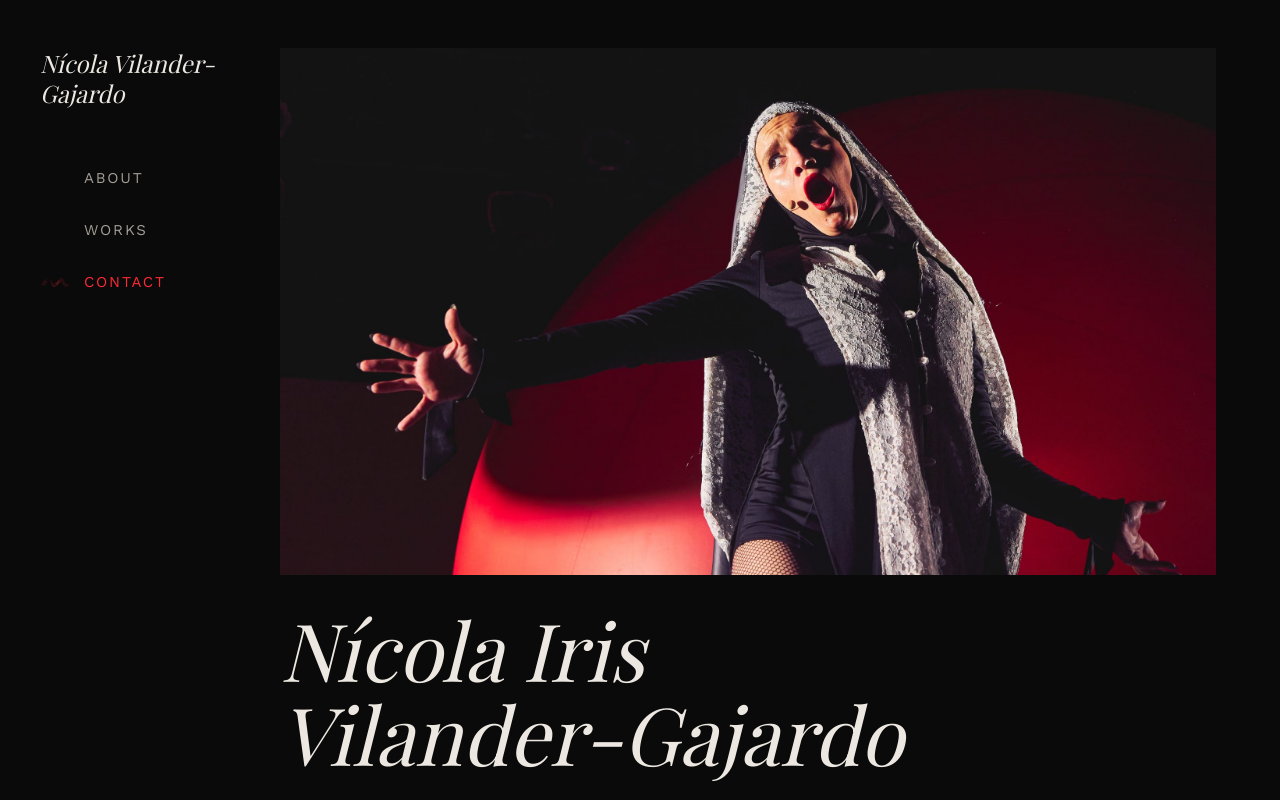
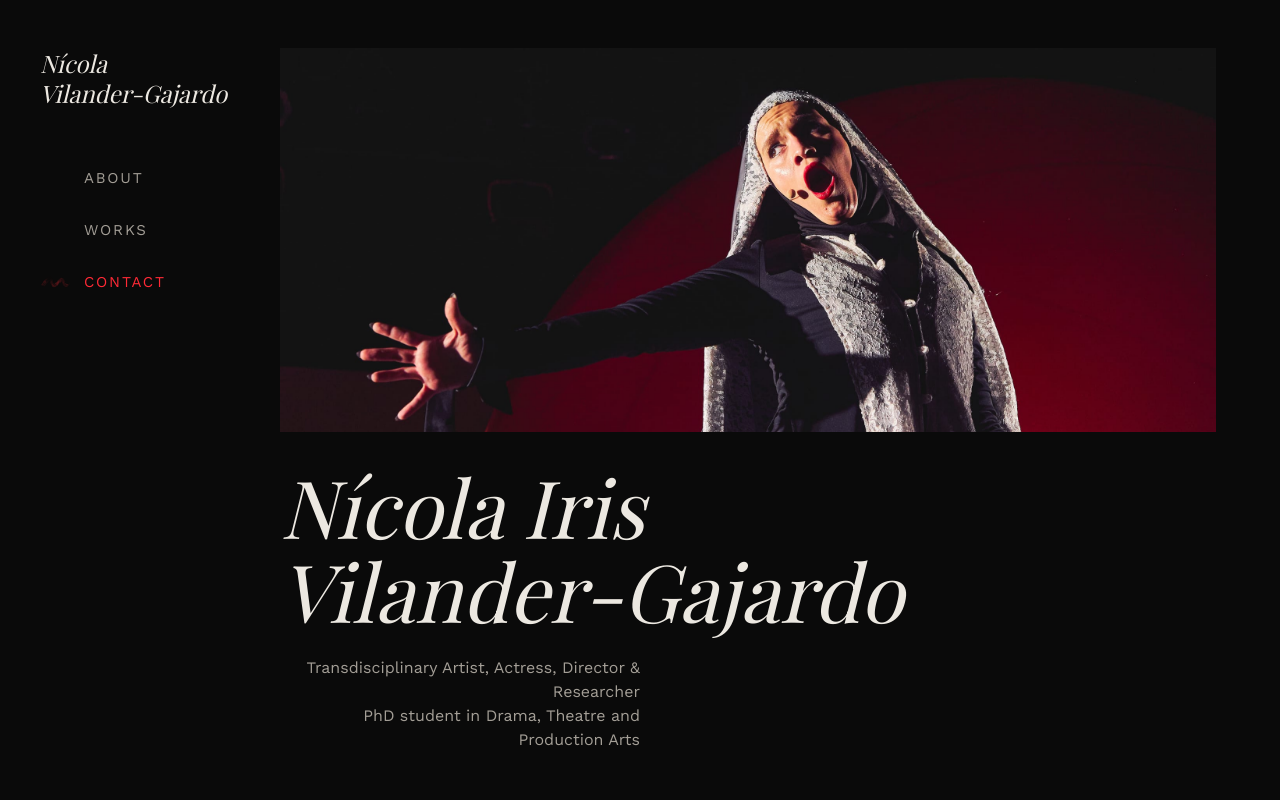
Before and after one commit to gab-hono/nicola-vilander-portfolio, a Next.js app: page / in a window 1280 px wide. Shown: the top 800 px of the page. Built offline with nearby package versions, Linux system fonts and the light colour scheme; a web font is replaced by a local one.

Commit message:
style: fit desktop hero in the first screen and keep the nav name on two lines

```diff
--- a/components/HeroSection.tsx
+++ b/components/HeroSection.tsx
@@ -2,23 +2,30 @@ import { HERO_ID } from "@/content/navigation";
 import { site } from "@/content/site";
 import { MediaImage } from "./MediaImage";
 
+/**
+ * Desktop: the hero fills the first screen (minus the page's 48px top padding and the same
+ * space below), and the photo takes whatever height the name and roles leave, so both are
+ * visible without scrolling. min-h keeps the photo usable on very short windows.
+ * Mobile: unchanged, a 4:5 photo followed by the name.
+ */
 export function HeroSection() {
   return (
     <section
       id={HERO_ID}
       aria-label="Introduction"
-      className="flex scroll-mt-6 flex-col gap-5 lg:scroll-mt-12 lg:gap-8"
+      className="flex scroll-mt-6 flex-col gap-5 lg:h-[calc(100svh-6rem)] lg:min-h-[36rem] lg:scroll-mt-12 lg:gap-8"
     >
       <MediaImage
         image={site.heroImage}
         placeholderLabel="hero portrait"
-        className="aspect-4/5 lg:aspect-video"
+        className="aspect-4/5 lg:aspect-auto lg:min-h-0 lg:flex-1"
+        figureClassName="lg:min-h-0 lg:flex-1"
         sizes="(min-width: 1024px) calc(100vw - 344px), calc(100vw - 40px)"
         eager
       />
 
       <div className="flex flex-col gap-3 lg:flex-row lg:flex-wrap lg:items-end lg:justify-between lg:gap-6">
-        <h1 className="font-serif text-[44px] leading-[1.05] font-normal text-balance italic lg:text-[80px]">
+        <h1 className="font-serif text-[44px] leading-[1.05] font-normal text-balance italic lg:text-[64px] xl:text-[80px]">
           {site.fullName}
         </h1>
         <p className="text-[15px] text-muted lg:max-w-90 lg:text-right lg:text-base">
--- a/components/MediaImage.tsx
+++ b/components/MediaImage.tsx
@@ -7,6 +7,8 @@ type MediaImageProps = {
   placeholderLabel: string;
   /** Sizing of the frame, e.g. "aspect-4/5 lg:aspect-video". */
   className: string;
+  /** Extra classes for the outer figure, e.g. to let it grow inside a flex column. */
+  figureClassName?: string;
   /** Rendered width hints for next/image. */
   sizes: string;
   /** Load immediately with high priority (hero / LCP image only). */
@@ -18,6 +20,7 @@ export function MediaImage({
   placeholderLabel,
   className,
   sizes,
+  figureClassName = "",
   eager = false,
 }: MediaImageProps) {
   if (!image) {
@@ -31,7 +34,7 @@ export function MediaImage({
   }
 
   return (
-    <figure className="flex min-w-0 flex-col gap-2">
+    <figure className={`flex min-w-0 flex-col gap-2 ${figureClassName}`}>
       <div className={`relative overflow-hidden bg-surface ${className}`}>
         <Image
           src={image.src}
@@ -42,6 +45,7 @@ export function MediaImage({
           loading={eager ? "eager" : "lazy"}
           fetchPriority={eager ? "high" : "auto"}
           className="object-cover"
+          style={image.position ? { objectPosition: image.position } : undefined}
         />
       </div>
       {image.credit && (
--- a/components/SiteNav.tsx
+++ b/components/SiteNav.tsx
@@ -5,6 +5,10 @@ import { HERO_ID, navItems, type NavItem } from "@/content/navigation";
 import { site } from "@/content/site";
 import type { SectionId } from "@/content/types";
 import { useActiveSection } from "@/hooks/useActiveSection";
+
+/** "Nícola" / "Vilander-Gajardo": two deliberate lines in the side menu instead of a break at the hyphen. */
+const [FIRST_NAME, ...REST_OF_NAME] = site.name.split(" ");
+const LAST_NAME = REST_OF_NAME.join(" ");
 
 /** Module-level constant so the hook's effect does not re-run on every render. */
 const TRACKED_IDS: readonly (SectionId | typeof HERO_ID)[] = [
@@ -91,7 +95,8 @@ export function SiteNav() {
           href={`#${HERO_ID}`}
           className="font-serif text-2xl leading-tight italic"
         >
-          {site.name}
+          <span className="block">{FIRST_NAME}</span>
+          <span className="block whitespace-nowrap">{LAST_NAME}</span>
         </a>
         <nav aria-label="Main">
           <ul className="flex flex-col gap-2">
--- a/content/site.ts
+++ b/content/site.ts
@@ -17,6 +17,8 @@ export const site: Site = {
   heroImage: {
     src: heroImage,
     alt: "Nícola Vilander-Gajardo in a nun’s veil, arms outstretched, in front of a large red sphere in Pam Berry",
+    // Keeps the face in frame when the desktop hero is shorter than the photo.
+    position: "50% 25%",
   },
   email: "nicola.vilander@gmail.com",
   linkedinUrl: "https://www.linkedin.com/in/nicolavilander",
--- a/content/types.ts
+++ b/content/types.ts
@@ -9,6 +9,8 @@ export type ImageAsset = {
   alt: string;
   /** Per-image credit, only when it differs from the project credit. */
   credit?: string;
+  /** CSS object-position focal point when the frame crops the photo, e.g. "50% 25%". Default: centre. */
+  position?: string;
 };
 
 export type Video = {
```
